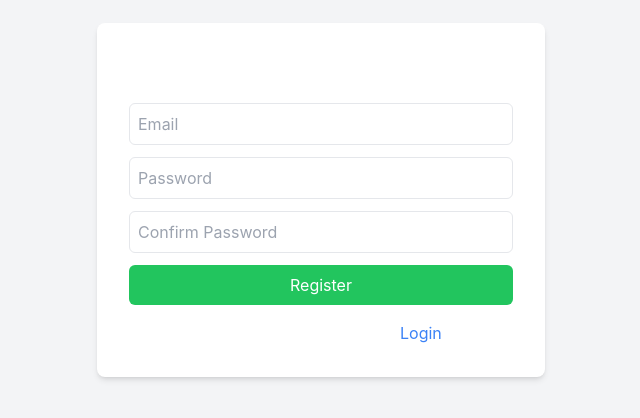
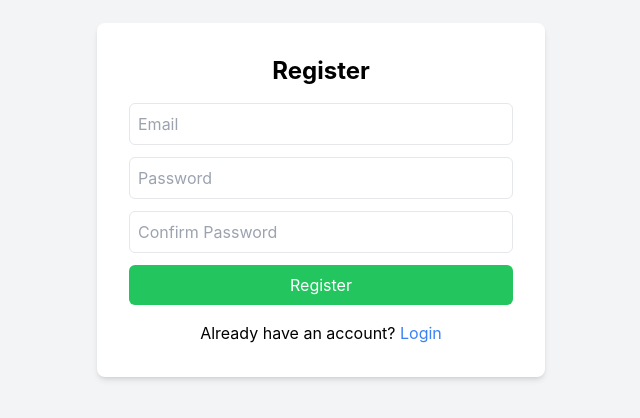
Before and after one commit to hardikpatel2906/CodeIQ, a React (Vite) app: page /register in a window 1280 px wide. Shown: the part 200-618 px from the top of the page, without its empty margins (319-959 px from the left). Built offline with nearby package versions, Linux system fonts and the light colour scheme.

Commit message:
Change Login/Register Page

```diff
--- a/src/index.css
+++ b/src/index.css
@@ -8,8 +8,8 @@
   font-weight: 400;
 
   color-scheme: light dark;
-  color: rgba(255, 255, 255, 0.87);
-  background-color: #242424;
+  /* color: rgba(255, 255, 255, 0.87); */
+  /* background-color: #242424; */
 
   font-synthesis: none;
   text-rendering: optimizeLegibility;
--- a/src/pages/Login.tsx
+++ b/src/pages/Login.tsx
@@ -20,7 +20,7 @@ const Login: React.FC = () => {
                         placeholder="Email"
                         value={email}
                         onChange={(e) => setEmail(e.target.value)}
-                        className="w-full p-2 mb-3 border rounded-md"
+                        className="w-full p-2 mb-3 border rounded-md bg-white"
                         required
                     />
                     <input
@@ -28,14 +28,14 @@ const Login: React.FC = () => {
                         placeholder="Password"
                         value={password}
                         onChange={(e) => setPassword(e.target.value)}
-                        className="w-full p-2 mb-3 border rounded-md"
+                        className="w-full p-2 mb-3 border rounded-md bg-white"
                         required
                     />
                     <button type="submit" className="w-full bg-blue-500 text-white p-2 rounded-md">
                         Login
                     </button>
                 </form>
-                <p className="text-center mt-4">
+                <p className="text-center mt-4 text-black">
                     Don't have an account? <Link to="/register" className="text-blue-500">Register</Link>
                 </p>
             </div>
--- a/src/pages/Register.tsx
+++ b/src/pages/Register.tsx
@@ -25,7 +25,7 @@ const Register: React.FC = () => {
             placeholder="Email"
             value={email}
             onChange={(e) => setEmail(e.target.value)}
-            className="w-full p-2 mb-3 border rounded-md"
+            className="w-full p-2 mb-3 border rounded-md bg-white"
             required
           />
           <input
@@ -33,7 +33,7 @@ const Register: React.FC = () => {
             placeholder="Password"
             value={password}
             onChange={(e) => setPassword(e.target.value)}
-            className="w-full p-2 mb-3 border rounded-md"
+            className="w-full p-2 mb-3 border rounded-md bg-white"
             required
           />
           <input
@@ -41,14 +41,14 @@ const Register: React.FC = () => {
             placeholder="Confirm Password"
             value={confirmPassword}
             onChange={(e) => setConfirmPassword(e.target.value)}
-            className="w-full p-2 mb-3 border rounded-md"
+            className="w-full p-2 mb-3 border rounded-md bg-white"
             required
           />
           <button type="submit" className="w-full bg-green-500 text-white p-2 rounded-md">
             Register
           </button>
         </form>
-        <p className="text-center mt-4">
+        <p className="text-center mt-4 text-black">
           Already have an account? <Link to="/login" className="text-blue-500">Login</Link>
         </p>
       </div>
```
